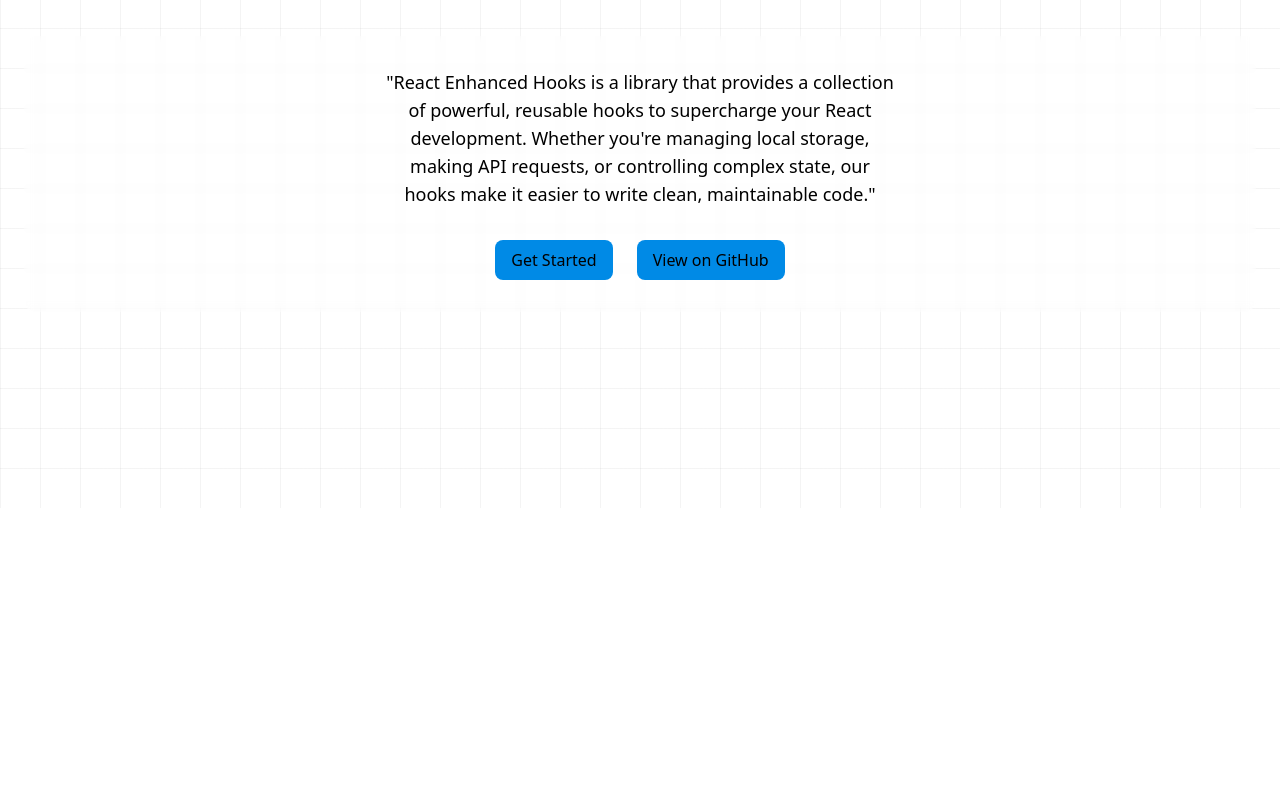
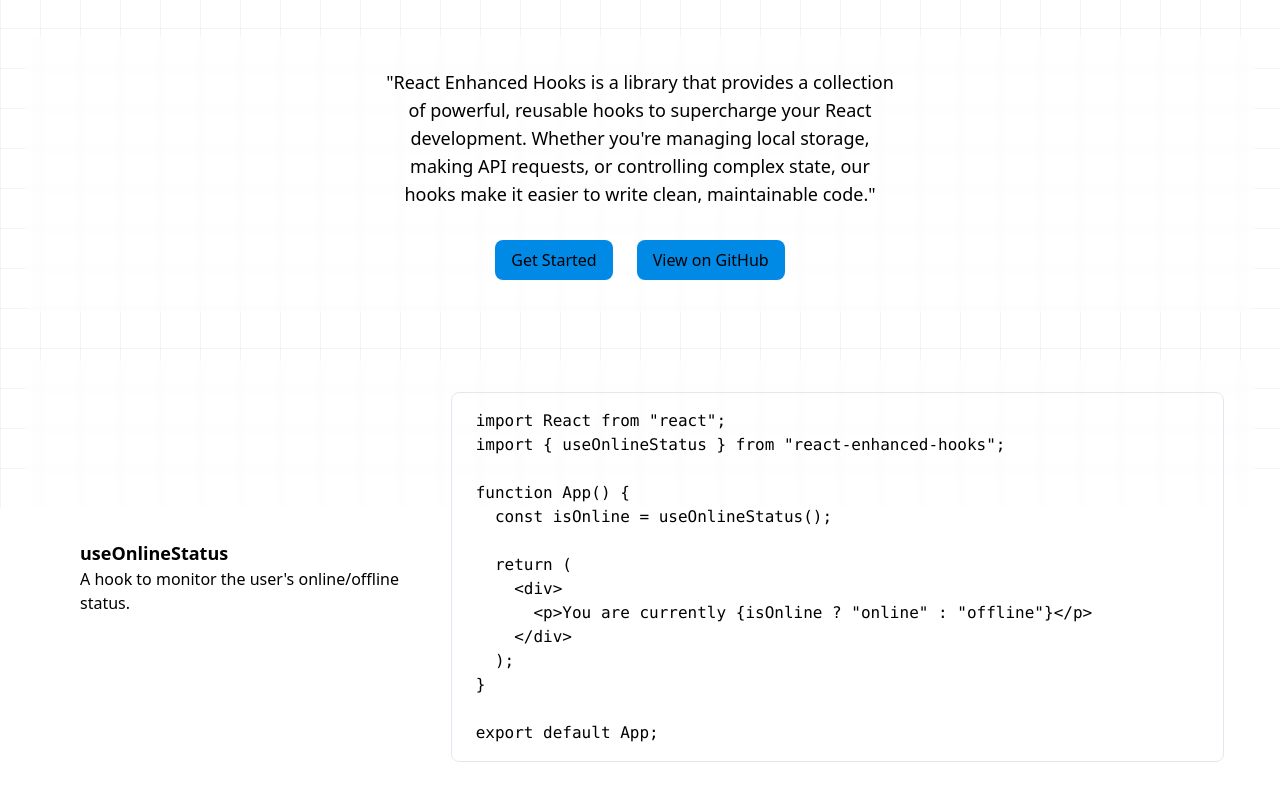
Before and after one commit to deep-vadukiya/react-enhanced-hooks, a Next.js app: page / in a window 1280 px wide. Shown: the part 292-1092 px from the top of the page. Before the commit the page ends 800 px from the top, so only its background shows below. Built offline with nearby package versions, Linux system fonts and the light colour scheme.

Commit message:
FE07 - Landing page: added code editor section

```diff
--- a/components/index-page/hero.jsx
+++ b/components/index-page/hero.jsx
@@ -1,4 +1,6 @@
 //
+
+import CodeBlock from "./code.mdx";
 
 const SVGComponent = (props) => (
   <svg
@@ -196,6 +198,21 @@ export function Hero() {
           </div>
         </div>
       </section>
+
+      <section className="container mx-auto px-6 scroll-my-fluid-lg py-6">
+        <div className="bg-white/[0.08] backdrop-blur-sm shadow-inherit grid md:grid-cols-6 gap-4 p-12 md:p-8 rounded-xl min-h-64">
+          <div className="col-span-2 p-6 flex flex-col justify-center">
+            <p className="text-lg font-bold">useOnlineStatus</p>
+            <p className="text-md">
+              A hook to monitor the user's online/offline status.
+            </p>
+          </div>
+
+          <div className="col-span-4 px-6 py-4 flex flex-col justify-center border rounded-lg overflow-hidden">
+            <CodeBlock />
+          </div>
+        </div>
+      </section>
     </div>
   );
 }
```
Also changed, not shown: components/index-page/code.mdx (added, +16 -0 lines).
